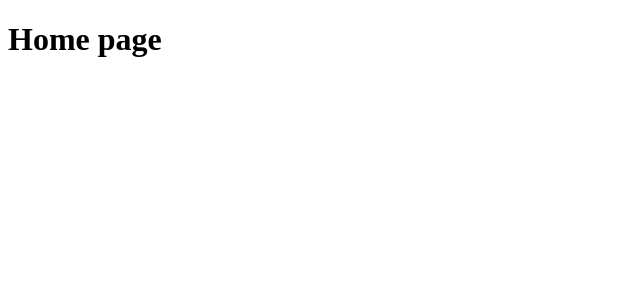
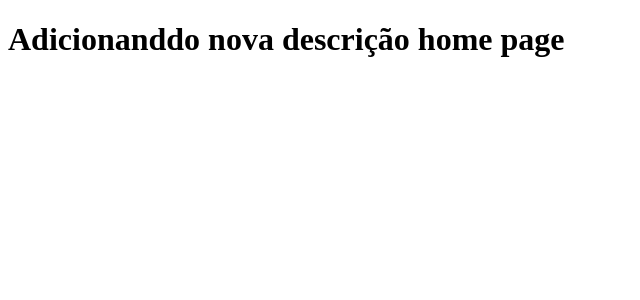
Before and after one commit to brunocsmaciel/bug-free-fiesta, a Next.js app: page / in a window 1280 px wide. Shown: the top 300 px of the page, without its empty margins (0-640 px from the left). Built offline with nearby package versions, Linux system fonts and the light colour scheme.

Commit message:
modificando descrição home page

```diff
--- a/pages/index.js
+++ b/pages/index.js
@@ -1,5 +1,5 @@
 function Home() {
-    return <h1>Home page</h1>
+    return <h1>Adicionanddo nova descrição home page</h1>
 }
 
 export default Home;
```
